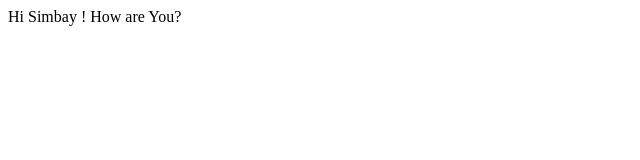
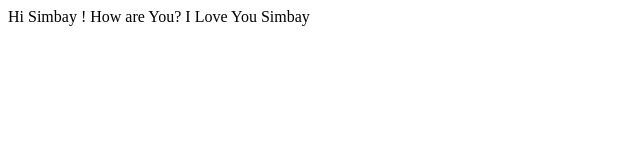
Before and after one commit to eltayebtibbo/mypages, a plain HTML site: page index.html in a window 1280 px wide. Shown: the whole page, without its empty margins (0-640 px from the left). Drawn offline with Linux system fonts and the light colour scheme.

Commit message:
Update index.html

```diff
--- a/index.html
+++ b/index.html
@@ -1,4 +1,5 @@
 <html><body>
 Hi Simbay !
   How are You?
+  I Love You Simbay
 </body></html>
```
